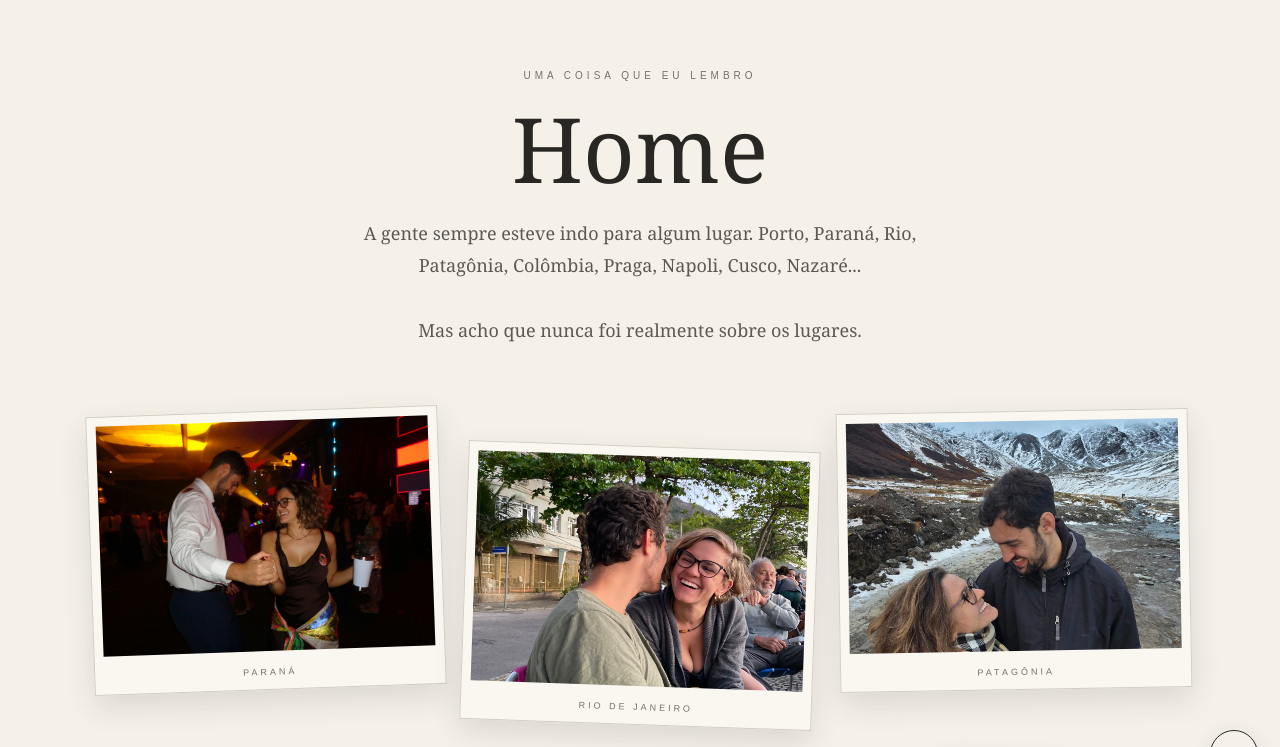
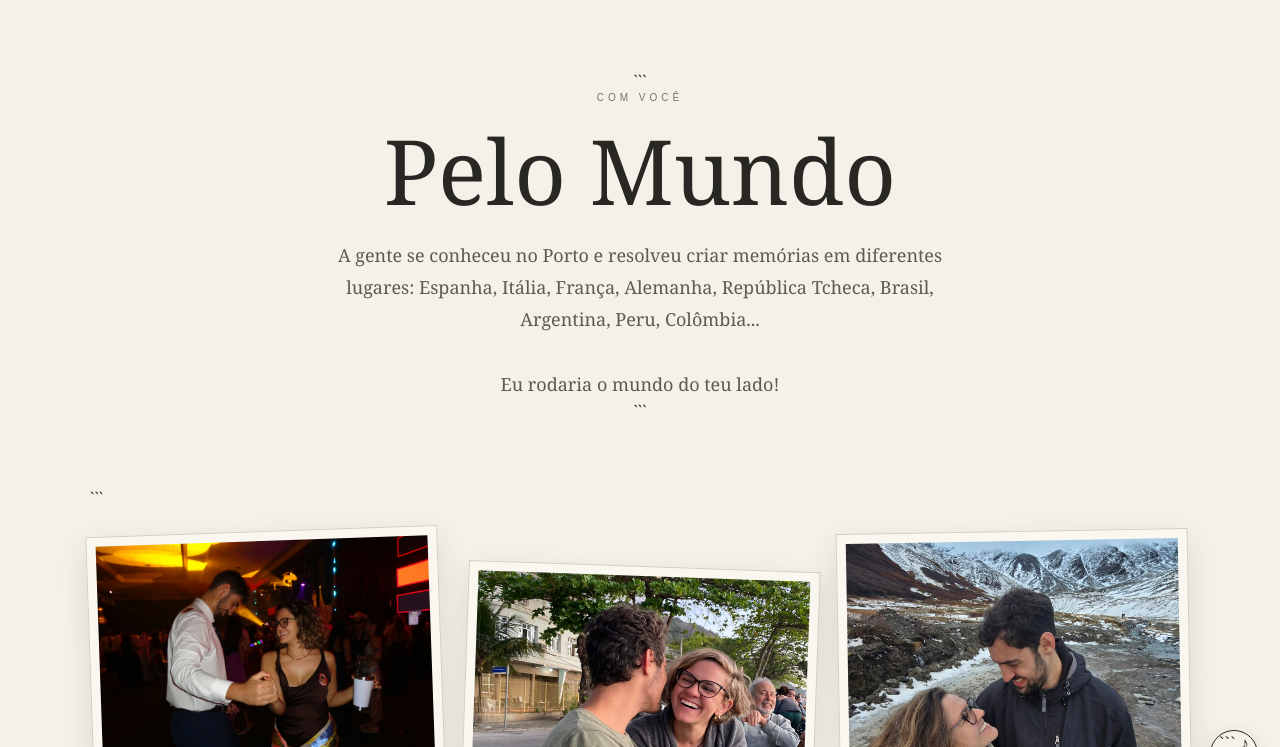
Before and after one commit to euanakolailat/Para-Igor, a plain HTML site: page parte3.html in a window 1280 px wide. Shown: the top 747 px of the page. Drawn offline with Linux system fonts and the light colour scheme.

Commit message:
Update parte3.html

````diff
--- a/parte3.html
+++ b/parte3.html
@@ -1,4 +1,5 @@
 <!DOCTYPE html>
+
 <html lang="pt-BR">
 <head>
   <meta charset="UTF-8">
@@ -99,6 +100,11 @@
       height: 230px;
       object-fit: cover;
       display: block;
+    }
+
+    /* Enquadramento especial de Nazaré */
+    .card-nazare img {
+      object-position: center top;
     }
 
     .photo-card span {
@@ -275,11 +281,10 @@
     }
 
   </style>
+
 </head>
 
-
 <body>
-
 
   <!-- =========================
        MÚSICA
@@ -290,17 +295,22 @@
 src="imagens/home.mp3"
 autoplay
 loop
-  ></audio>
+
+> </audio>
 
 <button
 id="music-button"
 class="music-button"
 type="button"
 aria-label="Pausar música"
+
 >
+
+```
 ♪
+```
+
   </button>
-
 
   <!-- =========================
        CABEÇALHO
@@ -308,22 +318,23 @@
 
   <header class="header">
 
+```
 <div class="eyebrow">
-      uma coisa que eu lembro
+  Com você
 </div>
 
-    <h1>Home</h1>
+<h1>Pelo Mundo</h1>
 
 <p class="intro">
-      A gente sempre esteve indo para algum lugar.
-      Porto, Paraná, Rio, Patagônia, Colômbia, Praga,
-      Napoli, Cusco, Nazaré...
+  A gente se conheceu no Porto e resolveu criar memórias em diferentes lugares:
+  Espanha, Itália, França, Alemanha, República Tcheca,
+  Brasil, Argentina, Peru, Colômbia...
   <br><br>
-      Mas acho que nunca foi realmente sobre os lugares.
+  Eu rodaria o mundo do teu lado!
 </p>
+```
 
   </header>
-
 
   <!-- =========================
        GALERIA
@@ -331,7 +342,7 @@
 
   <main class="gallery">
 
-
+```
 <!-- PARANÁ -->
 
 <div class="photo-card card-parana">
@@ -442,10 +453,9 @@
   <span>Nazaré</span>
 
 </div>
-
+```
 
   </main>
-
 
   <!-- =========================
        FINAL
@@ -453,6 +463,7 @@
 
   <section class="ending">
 
+```
 <div class="ending-line"></div>
 
 <h2>Home is wherever I'm with you.</h2>
@@ -464,9 +475,9 @@
   Porque, no fim, o meu lugar favorito sempre foi
   estar com você.
 </p>
+```
 
   </section>
-
 
   <script>
 
@@ -480,22 +491,9 @@
     music.volume = 0.45;
 
 
-    /*
-      Tentativa de iniciar automaticamente.
-
-      Como ele chega nesta página através de uma
-      interação anterior no site, existe uma boa
-      chance de o navegador permitir o autoplay.
-    */
-
     window.addEventListener("load", () => {
 
       music.play().catch(() => {
-
-        /*
-          Se o navegador bloquear o autoplay,
-          o botão continua disponível para iniciar.
-        */
 
         musicButton.textContent = "▶";
 
@@ -524,6 +522,5 @@
 
   </script>
 
-
 </body>
 </html>
````
Lines whose indentation alone changed are shown as unchanged.
